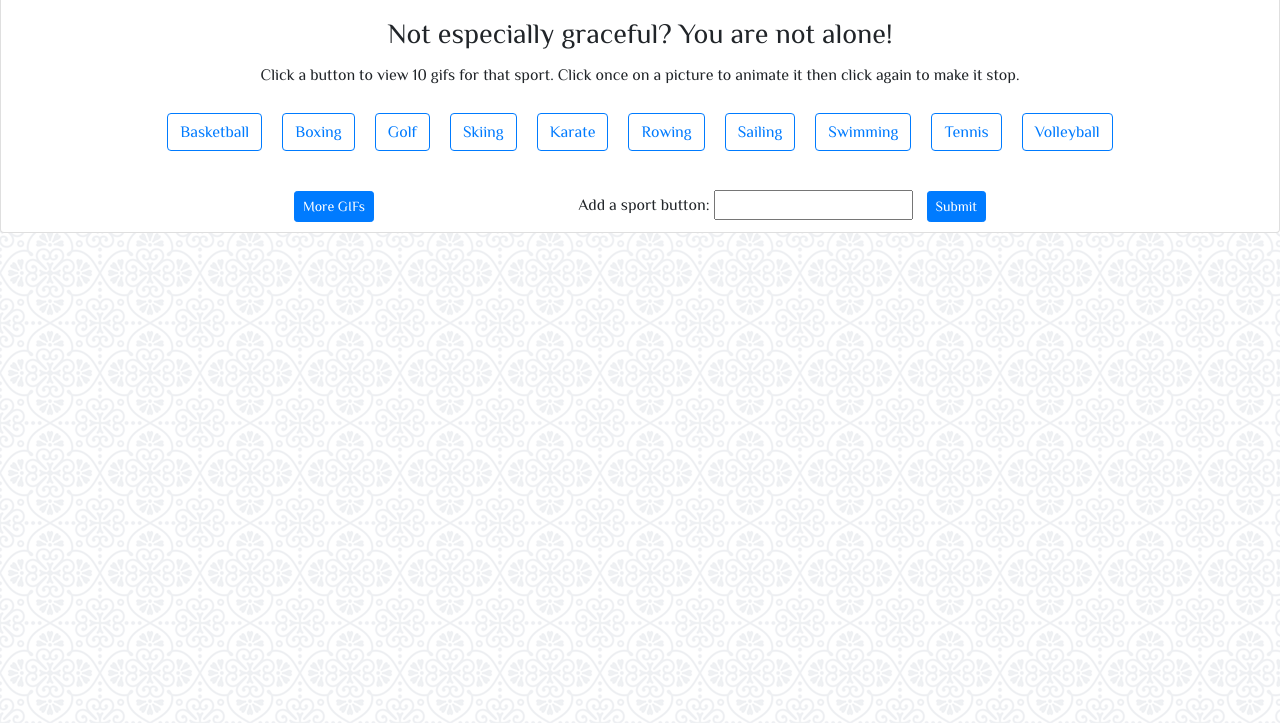
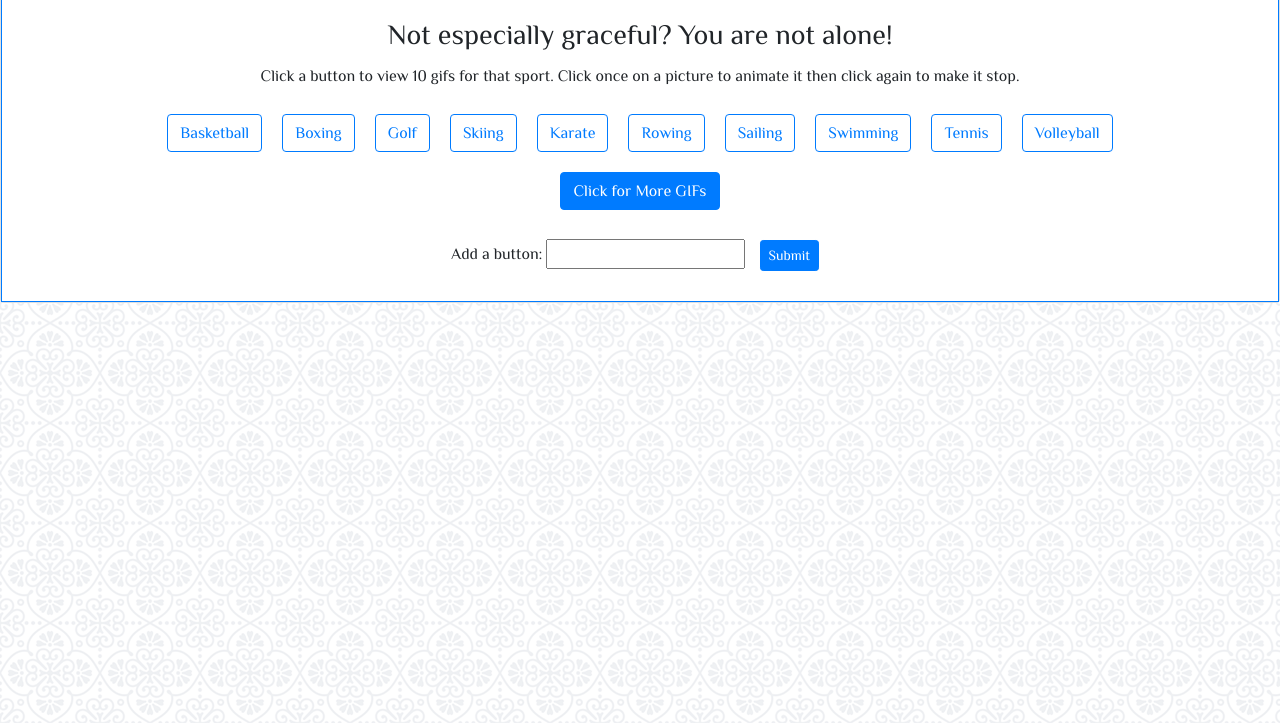
Before and after one commit to JenniferHJones/giphy, a plain HTML site: page giphy.html in a window 1280 px wide. Shown: the part 77-800 px from the top of the page. Drawn offline with nearby package versions, Linux system fonts and the light colour scheme.

Commit message:
more style changes

```diff
--- a/assets/css/style.css
+++ b/assets/css/style.css
@@ -21,5 +21,5 @@ body {
 }
 
 .moreImages {
-    margin-right: 200px;
+    margin-bottom: 20px;
 }
--- a/giphy.html
+++ b/giphy.html
@@ -14,18 +14,20 @@
 <body>
     <div class="card text-center">
         <h1 class="card-header text-primary">Sports Fails</h1>
-        <div class="card-body">
+        <div class="card-body border border-primary">
             <h3 class="card-title">Not especially graceful? You are not alone!</h3>
             <p class="card-text">Click a button to view 10 gifs for that sport. Click once on a picture to animate it
                 then click again to make it stop.</p>
             <div id="buttons"></div>
+
+            <form id="add-form">
+                <button type="button" class="btn btn-primary moreImages" id="add-gif">Click for More GIFs</button>
+                <br>
+                <label for="sport-input">Add a button:</label>
+                <input type="text" id="sport-input">
+                <button type="button" class="btn btn-primary btn-sm" id="add-sport">Submit</button>
+            </form>
         </div>
-        <form id="add-form">
-            <button type="button" class="btn btn-primary btn-sm moreImages" id="add-gif">More GIFs</button>
-            <label for="sport-input">Add a sport button:</label>
-            <input type="text" id="sport-input">
-            <button type="button" class="btn btn-primary btn-sm" id="add-sport">Submit</button>
-        </form>
     </div>
     <div class="container">
         <div id="images"></div>
```
